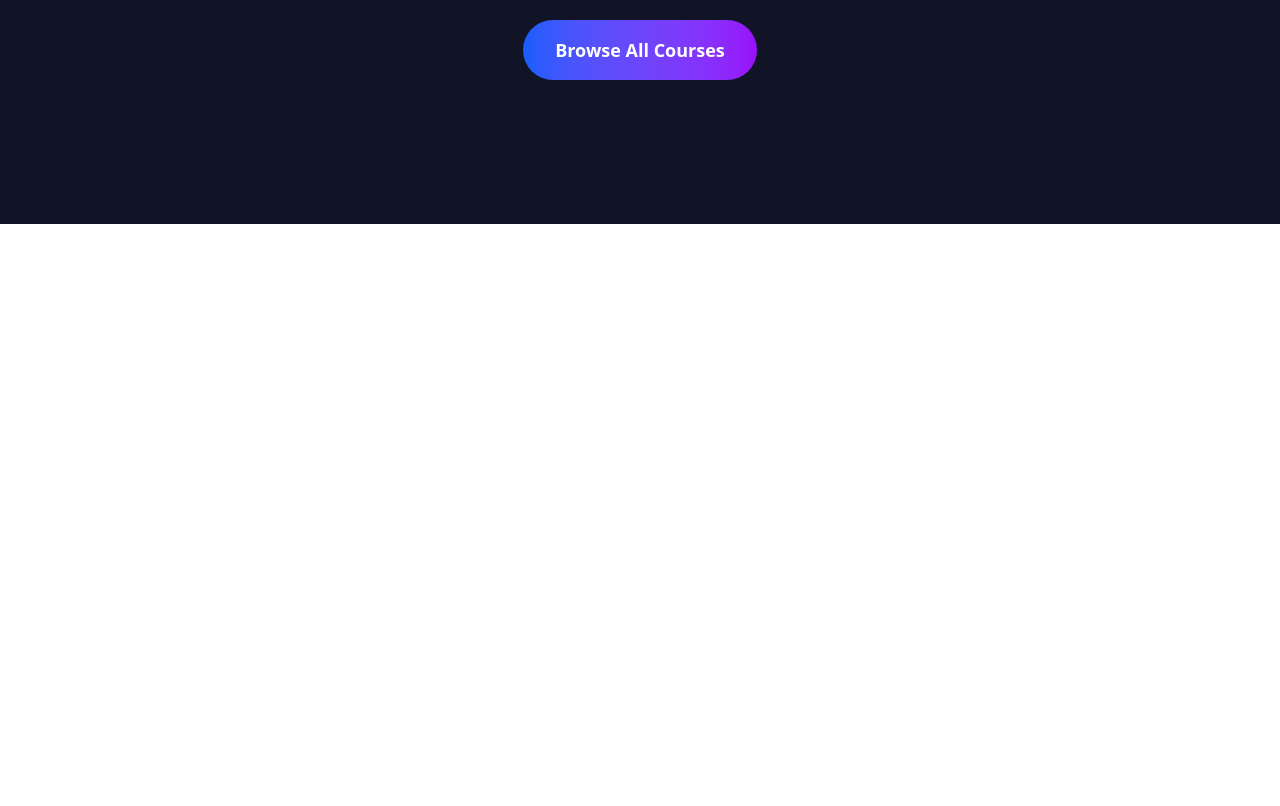
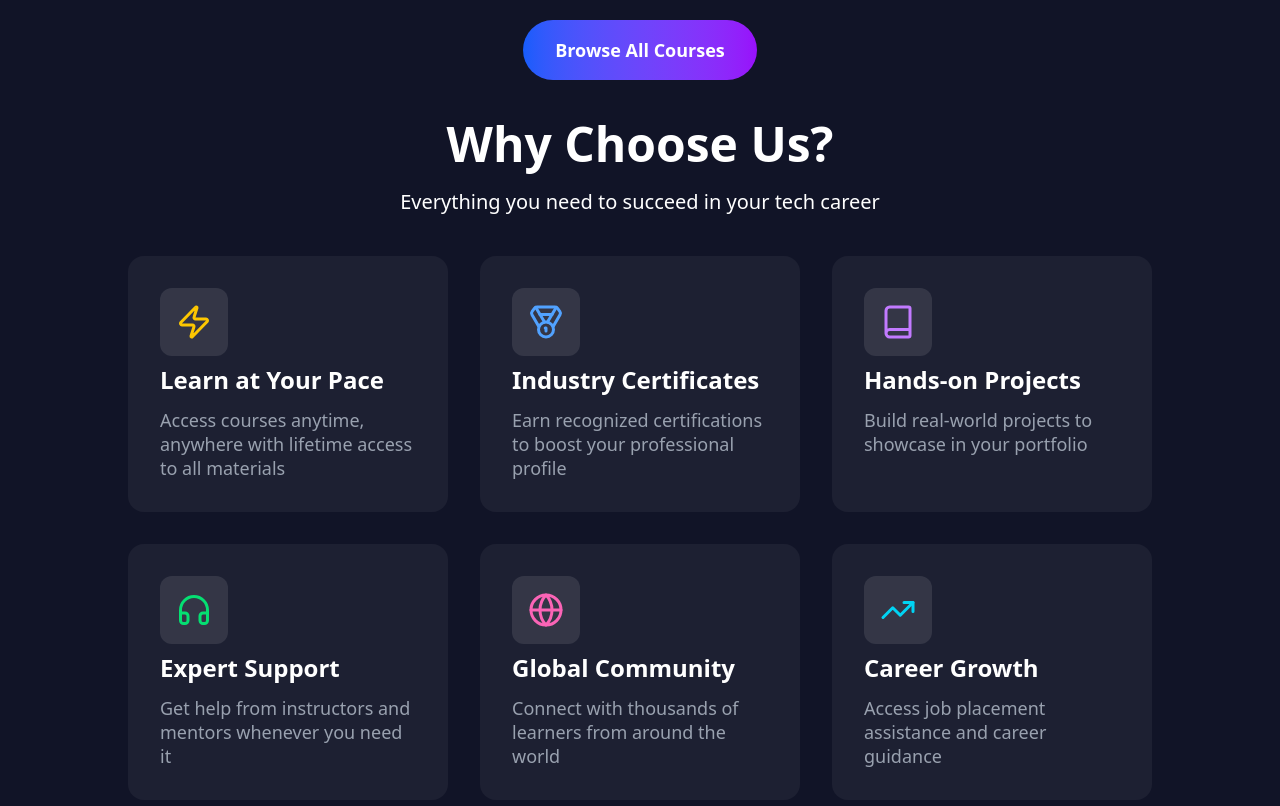
Before and after one commit to sensei-webdev/cttc, a React (Vite) app: page / in a window 1280 px wide. Shown: the part 1640-2446 px from the top of the page. Before the commit the page ends 1864 px from the top, so only its background shows below. Built offline with nearby package versions, Linux system fonts and the light colour scheme.

Commit message:
Added WhyUs Section

```diff
--- a/src/pages/Home.jsx
+++ b/src/pages/Home.jsx
@@ -2,12 +2,14 @@ import React from "react";
 import Header from "../components/Header";
 import HeroSection from "../sections/HeroSection";
 import FeatureSection from "../sections/FeatureSection";
+import WhyUs from "../sections/WhyUs";
 
 const Home = () => {
   return (
     <div className="flex flex-col gap-10">
       <HeroSection />
       <FeatureSection/>
+      <WhyUs/>
     </div>
   );
 };
--- a/src/sections/FeatureSection.jsx
+++ b/src/sections/FeatureSection.jsx
@@ -34,7 +34,7 @@ const courses = [
 
 const FeatureSection = () => {
   return (
-    <section className="h-full w-full flex flex-col items-center gap-5 mb-36">
+    <section className="h-full w-full flex flex-col items-center gap-5">
       <h1 className="text-5xl font-bold">Popular Courses</h1>
       <p className="text-xl text-gray-400">
         Start your journey with our most popular programs
--- /dev/null
+++ b/src/sections/WhyUs.jsx
@@ -0,0 +1,73 @@
+import { Book, Globe, Headphones, Medal, TrendingUp, Zap } from "lucide-react";
+import React from "react";
+
+const cards = [
+  {
+    title: "Learn at Your Pace",
+    description:
+      "Access courses anytime, anywhere with lifetime access to all materials",
+    icon: Zap,
+    color: "text-yellow-400",
+  },
+  {
+    title: "Industry Certificates",
+    description:
+      "Earn recognized certifications to boost your professional profile",
+    icon: Medal,
+    color: "text-blue-400",
+  },
+  {
+    title: "Hands-on Projects",
+    description: "Build real-world projects to showcase in your portfolio",
+    icon: Book,
+    color: "text-purple-400",
+  },
+  {
+    title: "Expert Support",
+    description: "Get help from instructors and mentors whenever you need it",
+    icon: Headphones,
+    color: "text-green-400",
+  },
+  {
+    title: "Global Community",
+    description: "Connect with thousands of learners from around the world",
+    icon: Globe,
+    color: "text-pink-400",
+  },
+  {
+    title: "Career Growth",
+    description: "Access job placement assistance and career guidance",
+    icon: TrendingUp,
+    color: "text-cyan-400",
+  },
+];
+
+const WhyUs = () => {
+  return (
+    <section className="h-full w-full flex flex-col items-center gap-5 mb-36">
+      <h1 className="text-5xl font-bold">Why Choose Us?</h1>
+      <p className="text-xl font-medium mb-5">
+        Everything you need to succeed in your tech career
+      </p>
+      {/* Cards Grid */}
+      <div className="w-4/5 grid grid-cols-3 gap-8">
+        {/* cards */}
+        {cards.map((items, index) => (
+          <div key={index} className="bg-white/5 p-8 rounded-2xl flex flex-col gap-3">
+            <span className="flex flex-col">
+              <span className="bg-white/10 p-4 w-fit rounded-xl mb-2">
+                <items.icon size={36} className={items.color} />
+              </span>
+              <h1 className="text-2xl font-semibold">{items.title}</h1>
+            </span>
+            <p className="text-lg text-gray-400 leading-6">
+              {items.description}
+            </p>
+          </div>
+        ))}
+      </div>
+    </section>
+  );
+};
+
+export default WhyUs;
```
